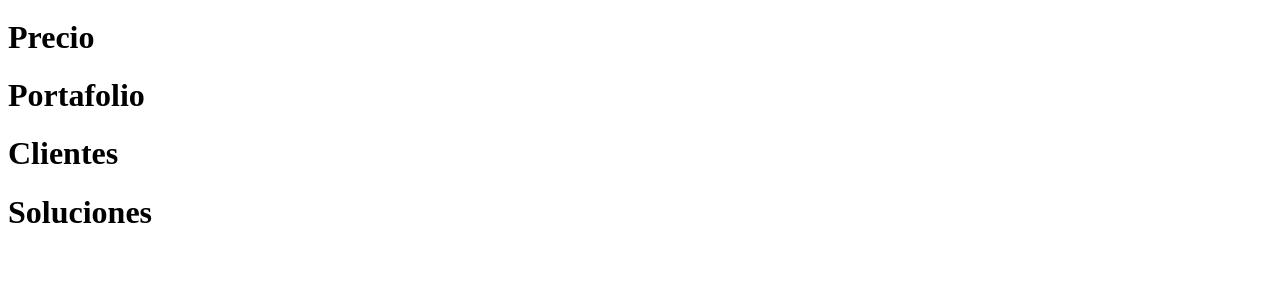
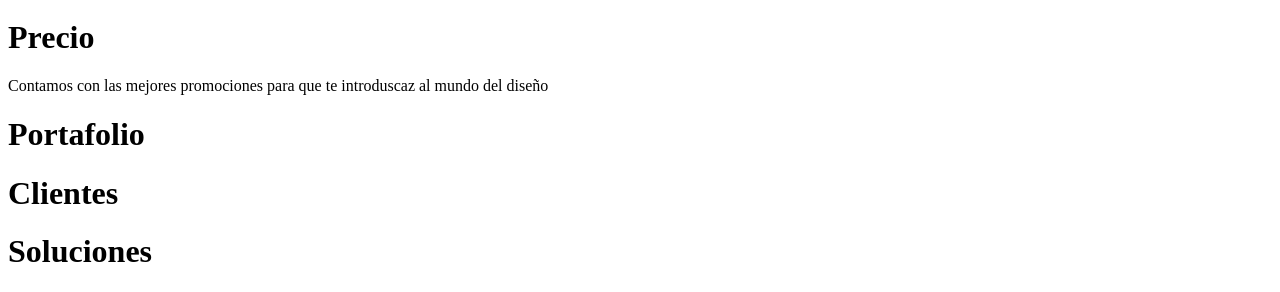
Before and after one commit to f1nol/Proyecto-Marketing-Digital, a plain HTML site: page index.html in a window 1280 px wide. Shown: the part 777-1069 px from the top of the page. Before the commit the page ends 1029 px from the top, so only its background shows below. Drawn offline with Linux system fonts and the light colour scheme.

Commit message:
Update index.html

```diff
--- a/index.html
+++ b/index.html
@@ -35,6 +35,7 @@
                 <p>Registrate para mas informacion sobre nuestros cursos y servicios</p>
 
                 <h1>Precio</h1>
+                <p>Contamos con las mejores promociones para que te introduscaz al mundo del diseño</p>
 
                 <h1>Portafolio</h1>
 
```
